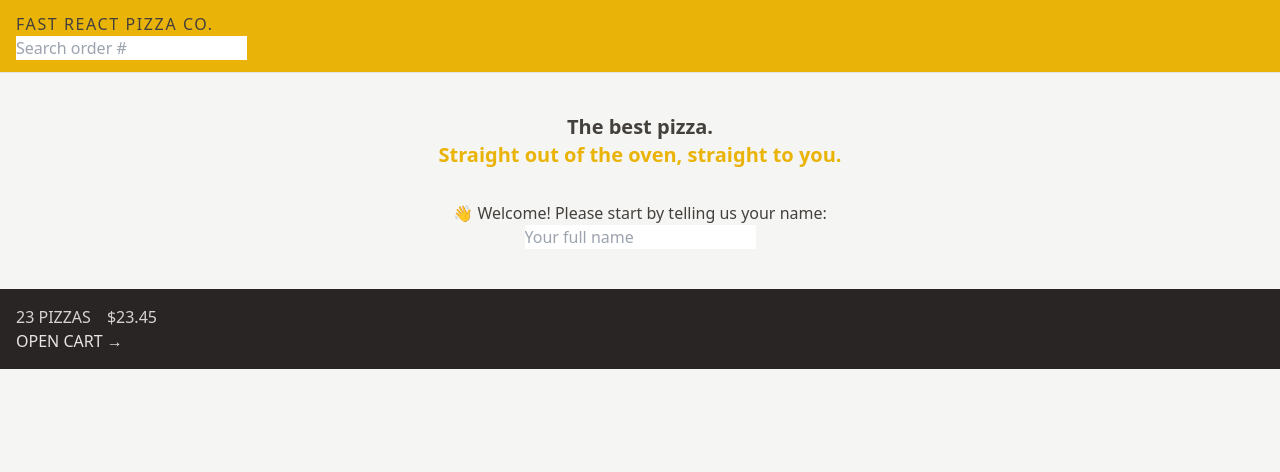
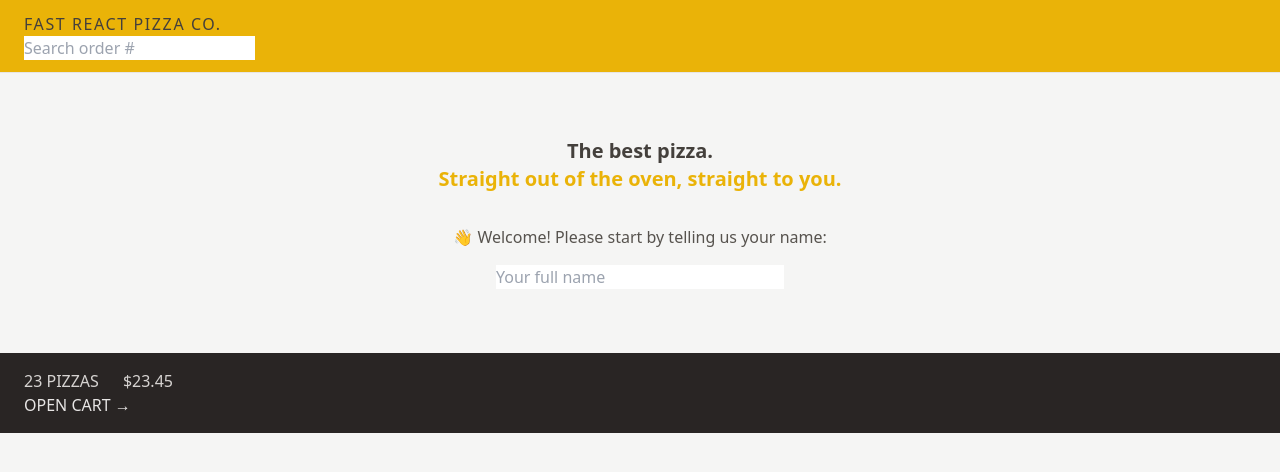
Before and after one commit to Kavishcan/fast-react-pizza, a React (Vite) app: page / in a window 1280 px wide. Shown: the top 472 px of the page. Built offline with nearby package versions, Linux system fonts and the light colour scheme.

Commit message:
Responsive Design

```diff
--- a/prettier.config.cjs
+++ b/prettier.config.cjs
@@ -1,6 +1,6 @@
 /* eslint-disable no-undef */
 // prettier.config.js
 module.exports = {
-  plugins: [require('prettier-plugin-tailwindcss')],
   singleQuote: true,
+  plugins: [import('prettier-plugin-tailwindcss')],
 };
--- a/src/features/cart/CartOverview.jsx
+++ b/src/features/cart/CartOverview.jsx
@@ -2,8 +2,8 @@ import { Link } from 'react-router-dom';
 
 function CartOverview() {
   return (
-    <div className="bg-stone-800 uppercase text-stone-200 p-4">
-      <p className="text-semibold text-stone-300 space-x-4">
+    <div className="bg-stone-800 uppercase text-stone-200 px-4 py-4 text-sm md:text-base sm:px-6">
+      <p className="text-semibold text-stone-300 space-x-4 sm:space-x-6 ">
         <span>23 pizzas</span>
         <span>$23.45</span>
       </p>
--- a/src/features/user/CreateUser.jsx
+++ b/src/features/user/CreateUser.jsx
@@ -9,13 +9,14 @@ function CreateUser() {
 
   return (
     <form onSubmit={handleSubmit}>
-      <p>👋 Welcome! Please start by telling us your name:</p>
+      <p className='mb-4 text-sm text-stone-600 md:text-base'>👋 Welcome! Please start by telling us your name:</p>
 
       <input
         type="text"
         placeholder="Your full name"
         value={username}
         onChange={(e) => setUsername(e.target.value)}
+        className='w-72'
       />
 
       {username !== '' && (
--- a/src/ui/Header.jsx
+++ b/src/ui/Header.jsx
@@ -4,7 +4,7 @@ import Username from '../features/user/Username';
 
 function Header() {
   return (
-    <header className="bg-yellow-500 uppercase px-4 py-3 border-b border-stone-200">
+    <header className="bg-yellow-500 uppercase px-4 py-3 border-b border-stone-200 sm:px-6">
       <Link to="/" className="tracking-widest">
         Fast React Pizza Co.
       </Link>
--- a/src/ui/Home.jsx
+++ b/src/ui/Home.jsx
@@ -2,7 +2,7 @@ import CreateUser from "../features/user/CreateUser";
 
 function Home() {
   return (
-    <div className="my-10 text-center">
+    <div className="my-10 sm:my-16 text-center">
       <h1 className="text-center text-xl font-semibold mb-8">
         The best pizza.
         <br />
--- a/tailwind.config.js
+++ b/tailwind.config.js
@@ -1,6 +1,9 @@
 /** @type {import('tailwindcss').Config} */
 export default {
-  content: ["./index.html", "./src/**/*.{js,ts,jsx,tsx}"],
+  content: [
+    "./index.html",
+    "./src/**/*.{js,ts,jsx,tsx}",
+  ],
   theme: {
     extend: {},
   },
```
